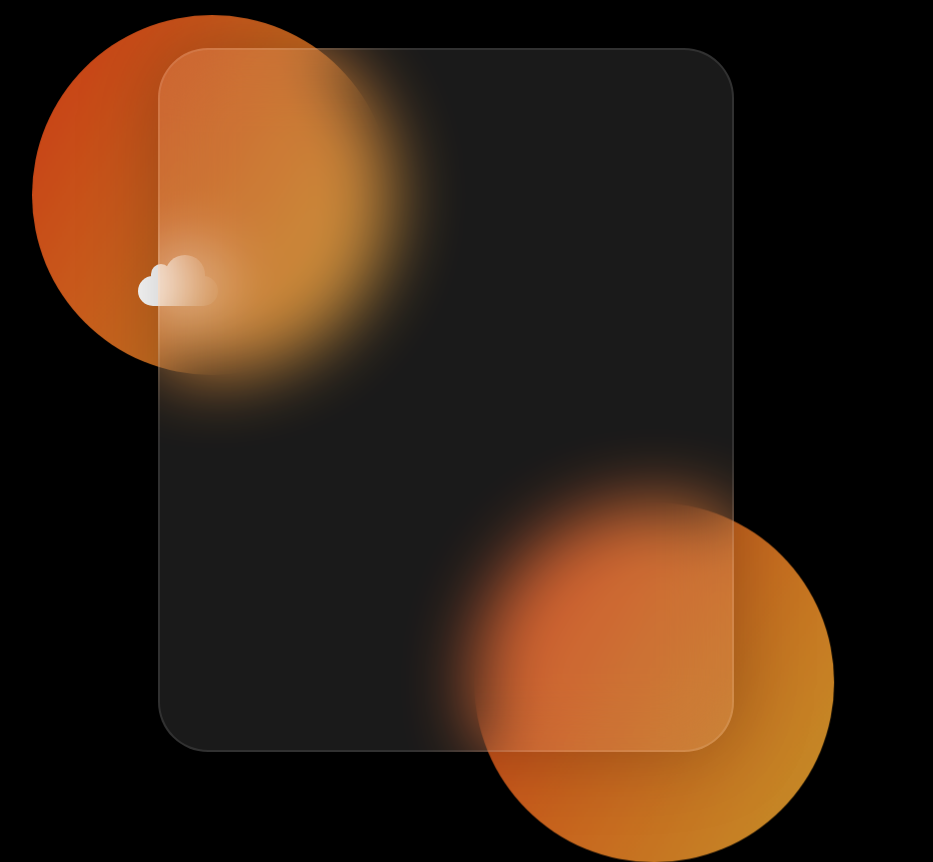
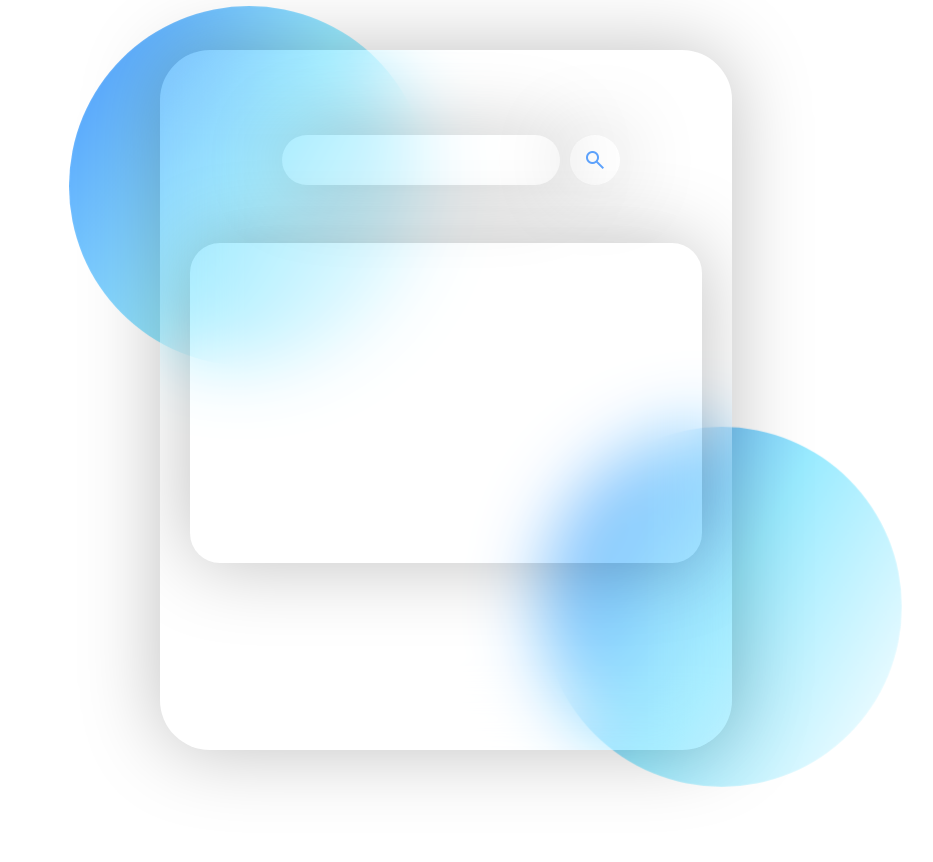
Before and after one commit to Bastctt/WeatherApp, a React (Create React App) app: page / in a window 1280 px wide. Shown: the whole page, without its empty margins (194-1127 px from the left). After the commit the page ends 800 px from the top, so only its background shows below. Built offline with nearby package versions, Linux system fonts and the light colour scheme.

Commit message:
feat: work nicely

```diff
--- a/public/index.html
+++ b/public/index.html
@@ -3,6 +3,8 @@
   <head>
     <meta charset="utf-8" />
     <link rel="icon" href="%PUBLIC_URL%/favicon.ico" />
+    <link rel="stylesheet" href="%PUBLIC_URL%/fonts/cabinet-grotesk.otf" type="font/otf">
+    <link rel="stylesheet" href="https://fonts.googleapis.com/css2?family=Material+Symbols+Outlined:opsz,wght,FILL,GRAD@20..48,100..700,0..1,-50..200" />
     <meta name="viewport" content="width=device-width, initial-scale=1" />
     <meta name="theme-color" content="#000000" />
     <meta
--- a/src/Components/App/App.jsx
+++ b/src/Components/App/App.jsx
@@ -1,6 +1,5 @@
 import Weather from '../../Components/Weather/Weather';
 import Circles from '../../Components/Circles/Circles';
-import Cloud from '../../Components/Cloud/Cloud';
 import '../Styles.css';
 
 function App() {
@@ -8,7 +7,6 @@ function App() {
     <div>
     <Weather />
     <Circles />
-    <Cloud />
     </div>
   )
 }
--- a/src/Components/Circles/Circles.css
+++ b/src/Components/Circles/Circles.css
@@ -1,35 +1,88 @@
 .circle {
   position: absolute;
   border-radius: 50%;
-    background: linear-gradient(120deg, #fc4a1a, #f7b733);
+  background: linear-gradient(120deg, #1a7cfc, #80e6ff, #fff);
 }
 
 .circles {
-    position: absolute;
+  position: fixed;
   height: 270px;
   width: 450px;
-    top: 50%;
-    left: 50%;
+  top: 32%;
+  left: 35%;
   transform: translate(-50%, -50%);
+  animation: bounce-in-left 1.1s both;
+}
 
+
+@keyframes bounce-in-left {
+    0% {
+      -webkit-transform: translateX(-600px);
+              transform: translateX(-600px);
+      -webkit-animation-timing-function: ease-in;
+              animation-timing-function: ease-in;
+      opacity: 0;
+    }
+    38% {
+      -webkit-transform: translateX(0);
+              transform: translateX(0);
+      -webkit-animation-timing-function: ease-out;
+              animation-timing-function: ease-out;
+      opacity: 1;
+    }
+    55% {
+      -webkit-transform: translateX(-68px);
+              transform: translateX(-68px);
+      -webkit-animation-timing-function: ease-in;
+              animation-timing-function: ease-in;
+    }
+    72% {
+      -webkit-transform: translateX(0);
+              transform: translateX(0);
+      -webkit-animation-timing-function: ease-out;
+              animation-timing-function: ease-out;
+    }
+    81% {
+      -webkit-transform: translateX(-28px);
+              transform: translateX(-28px);
+      -webkit-animation-timing-function: ease-in;
+              animation-timing-function: ease-in;
+    }
+    90% {
+      -webkit-transform: translateX(0);
+              transform: translateX(0);
+      -webkit-animation-timing-function: ease-out;
+              animation-timing-function: ease-out;
+    }
+    95% {
+      -webkit-transform: translateX(-8px);
+              transform: translateX(-8px);
+      -webkit-animation-timing-function: ease-in;
+              animation-timing-function: ease-in;
+    }
+    100% {
+      -webkit-transform: translateX(0);
+              transform: translateX(0);
+      -webkit-animation-timing-function: ease-out;
+              animation-timing-function: ease-out;
+    }
   }
 
 .circle-1 {
   height: 360px;
   width: 360px;
-    top: 232px;
-    left: 250px;
+  top: 160px;
+  left: 280px;
   opacity: 0.8;
   animation-timing-function: cubic-bezier(0.54, 0.085, 0.5, 0.92);
   animation-iteration-count: infinite;
   animation-name: float;
   -webkit-animation-name: float;
-    animation-duration: 6s;
+  animation-duration: 4s;
   -webkit-animation-duration: 6s;
   -webkit-animation-delay: 3.5s;
   animation-delay: 3.5s;
   animation-direction: alternate;
-
 }
 
 .circle-2 {
@@ -42,7 +95,7 @@
   animation-iteration-count: infinite;
   animation-name: float;
   -webkit-animation-name: float;
-    animation-duration: 6s;
+  animation-duration: 4s;
   -webkit-animation-duration: 6s;
   -webkit-animation-delay: 2s;
   animation-delay: 2s;
@@ -50,28 +103,15 @@
 }
 
 @keyframes float {
-
   0% {
-      -webkit-transform: rotateX(0deg) translateY(0px);
-      -moz-transform: rotateX(0deg) translateY(0px);
-      -ms-transform: rotateX(0deg) translateY(0px);
-      -o-transform: rotateX(0deg) translateY(0px);
-      transform: rotateX(0deg) translateY(0px);
+      transform: translateY(0px);
   }
 
   50% {
-      -webkit-transform: rotateX(0deg) translateY(1px) translateX(5px);
-      -moz-transform: rotateX(0deg) translateY(10px) translateX(5px);
-      -ms-transform: rotateX(0deg) translateY(30px) translateX(5px);
-      -o-transform: rotateX(0deg) translateY(40px) translateX(5px);
-      transform: rotateX(0deg) translateY(10px) translateX(5px);
-  }
-    100% {
-      -webkit-transform: rotateX(0deg) translateY(0px) translateX(1px);
-      -moz-transform: rotateX(0deg) translateY(0px) translateX(1px);
-      -ms-transform: rotateX(0deg) translateY(0px) translateX(1px);
-      -o-transform: rotateX(0deg) translateY(0px) translateX(1px);
-      transform: rotateX(0deg) translateY(0px) translateX(1px);
+      transform: translateY(20px) translateX(10px);
   }
 
+  100% {
+      transform: translateY(0px) translateX(5px);
   }
+}
--- a/src/Components/Cloud/Cloud.css
+++ /dev/null
@@ -1,40 +0,0 @@
-.cloud {
-	width: 80px;
-	height: 30px;
-	left: 10px;
-	top: 42px;
-	border-radius: 15px;
-    position: absolute;
-    background: #ffff;
-}
-.cloud:before {
-	content:'';
-	width: 20px;
-	height: 22px;
-	left: 13px;
-	top: -12px;
-	border-radius: 10px;
-
-    background: #ffff;
-    position: absolute;
-}
-.cloud:after {
-	content:'';
-	width: 40px;
-	height: 40px;
-	right: 13px;
-	top: -21px;
-	border-radius: 20px;
-
-    background: #ffff;
-    position: absolute;
-}
-
-
-
-
-.container-cloud{
-    position: absolute;
-    top: 100px;
-    left: 200px;
-}
--- a/src/Components/Cloud/Cloud.jsx
+++ /dev/null
@@ -1,59 +0,0 @@
-import React, { useState, useEffect, useRef } from 'react';
-import './Cloud.css';
-
-function Cloud() {
-    const [position, setPosition] = useState({ x: 0, y: 0 });
-    const cloudRef = useRef(null);
-    const [isDragging, setIsDragging] = useState(false);
-    const [offset, setOffset] = useState({ x: 0, y: 0 });
-
-    useEffect(() => {
-        const windowWidth = window.innerWidth;
-        const windowHeight = window.innerHeight;
-        const cloudWidth = cloudRef.current.offsetWidth;
-        const cloudHeight = cloudRef.current.offsetHeight;
-
-        const randomX = Math.random() * (windowWidth - cloudWidth);
-        const randomY = Math.random() * (windowHeight - cloudHeight);
-
-        setPosition({ x: randomX, y: randomY });
-    }, []); // Le tableau vide signifie que cela se produit seulement une fois, après le montage initial du composant.
-
-    const handleMouseDown = (e) => {
-        setIsDragging(true);
-        setOffset({
-            x: e.clientX - position.x,
-            y: e.clientY - position.y
-        });
-    };
-
-    const handleMouseMove = (e) => {
-        if (isDragging) {
-            setPosition({
-                x: e.clientX - offset.x,
-                y: e.clientY - offset.y
-            });
-        }
-    };
-
-    const handleMouseUp = () => {
-        setIsDragging(false);
-    };
-
-    return (
-        <div
-            ref={cloudRef}
-            className='cloud'
-            style={{
-                left: `${position.x}px`,
-                top: `${position.y}px`,
-                position: 'absolute'
-            }}
-            onMouseDown={handleMouseDown}
-            onMouseMove={handleMouseMove}
-            onMouseUp={handleMouseUp}
-        ></div>
-    );
-}
-
-export default Cloud;
--- a/src/Components/Styles.css
+++ b/src/Components/Styles.css
@@ -2,8 +2,9 @@ body{
     margin: 0;
     padding: 0;
     box-sizing: border-box;
-    background: black;
+    background: white;
     height: 100vh;
     overflow-y: hidden;
     overflow-x: hidden;
-    }
+    font-family: 'Cabinet Grotesk', sans-serif;
+}
--- a/src/Components/Weather/Weather.css
+++ b/src/Components/Weather/Weather.css
@@ -9,12 +9,77 @@
     justify-content: center;
     align-items: center;
     border-radius: 50px;
-    /* From https://css.glass */
     background: rgba(255, 255, 255, 0.1);
     backdrop-filter: blur(35px);
-    border: 2px solid rgba(255, 255, 255, 0.1);
     box-shadow: 0 0 80px rgba(0, 0, 0, 0.25);
     padding: 30px 30px 30px 30px;
     overflow: hidden;
     z-index: 1;
+
 }
+
+.card{
+    width: 100%;
+    display: grid;
+        grid-template-columns: 1fr;
+        grid-template-rows: 1fr 2fr 1fr;
+        grid-column-gap: 10px;
+        grid-row-gap: 0px;
+        height: 100%;
+}
+
+form{
+    display: flex;
+    justify-content: center;
+    align-items: center;
+}
+
+.input{
+    width: 50%;
+    height: 30%;
+    border-radius: 30px;
+    box-shadow: 0 0 80px rgba(0, 0, 0, 0.25);
+    background: rgba(255, 255, 255, 0.1);
+    border: none;
+    margin: 10px;
+    color: #1a7cfc;
+    padding-left: 20px;
+    font-size: 20px;
+    font-family: 'Cabinet Grotesk', sans-serif;
+}
+
+button {
+    width: 50px;
+    height: 50px;
+    border-radius: 50%;
+    box-shadow: 0 0 80px rgba(0, 0, 0, 0.25);
+    background: rgba(255, 255, 255, 0.1);
+    border: none;
+    display: flex;
+    justify-content: center;
+    align-items: center;
+    color: #1a7cfc;
+    cursor: pointer;
+}
+
+.material-symbols-outlined{
+    opacity: 0.7;
+}
+
+.city{
+    display: flex;
+    justify-content: center;
+    align-items: center;
+    box-shadow: 0 0 80px rgba(0, 0, 0, 0.25);
+    background: rgba(255, 255, 255, 0.1);
+    margin-top: 3px;
+    border-radius: 30px;
+    height: 100%;
+}
+
+.propriete{
+    display: flex;
+    justify-content: center;
+    align-items: center;
+    height: 80%;
+}
--- a/src/Components/Weather/Weather.jsx
+++ b/src/Components/Weather/Weather.jsx
@@ -4,7 +4,13 @@ function Weather () {
     return (
     <div className='container'>
         <div className='card'>
-
+           <form>
+            <input className='input' required-type='text' id='City'></input>
+            <label className='label' for="City" ></label>
+            <button><span class="material-symbols-outlined">search</span></button>
+           </form>
+           <div className='city'></div>
+           <div className='propriete'></div>
         </div>
     </div>
     )
```
Lines whose indentation alone changed are shown as unchanged.
